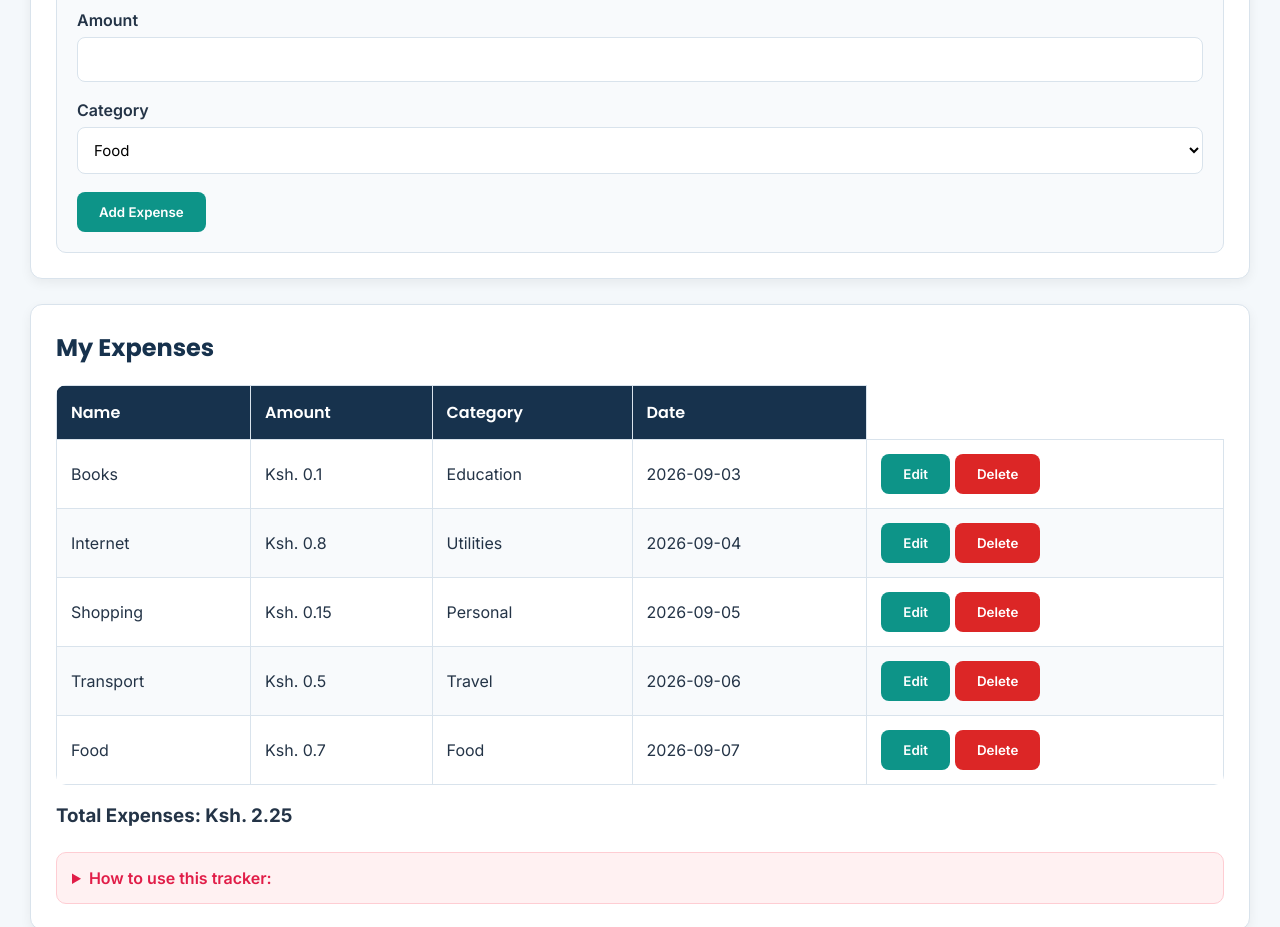
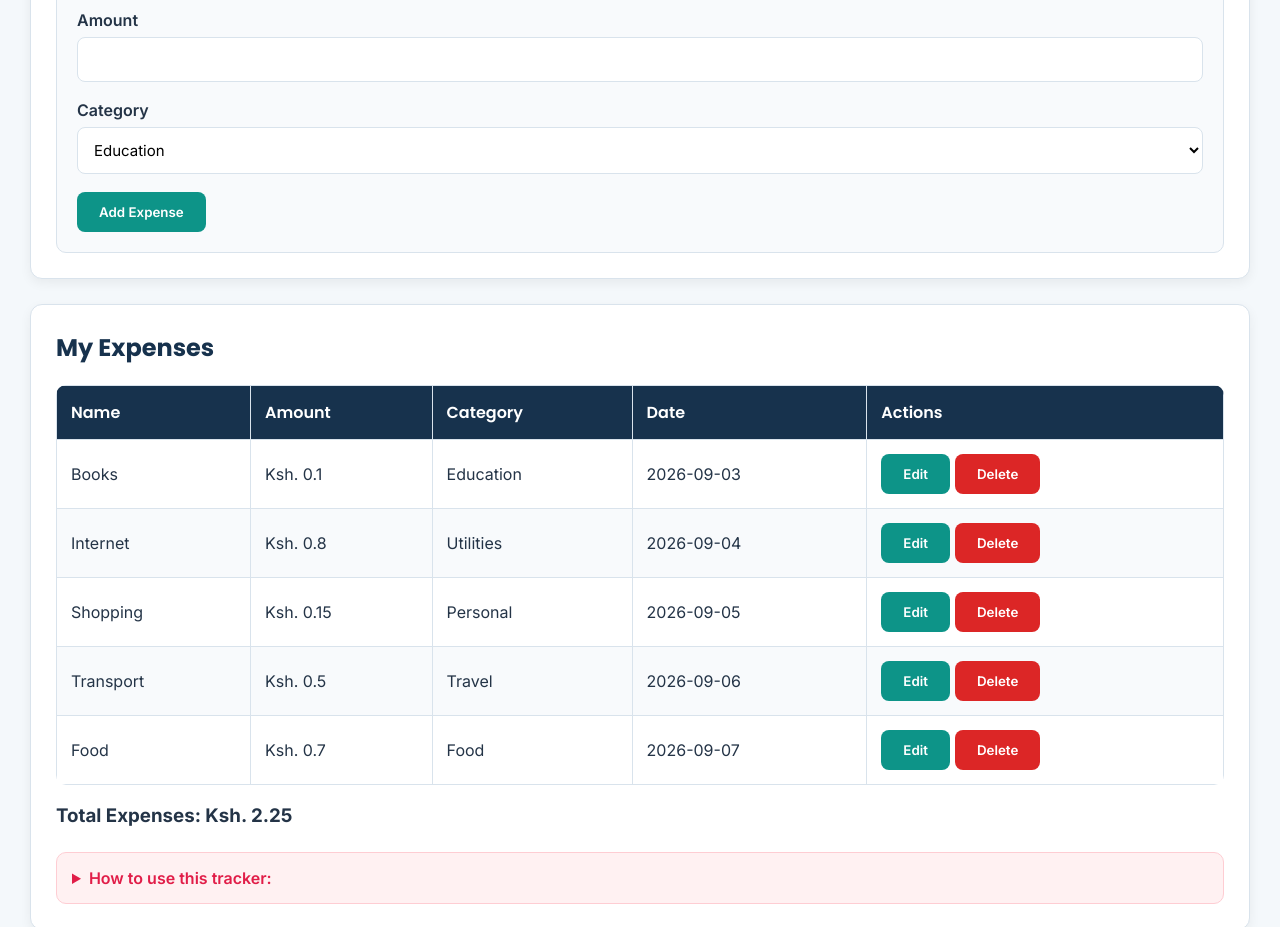
Before and after one commit to maulidalfred-prog/my-budget-tracker, a plain HTML site: page index.html in a window 1280 px wide. Shown: the part 1180-2107 px from the top of the page. Drawn offline with Linux system fonts and the light colour scheme.

Commit message:
Add files via upload
update my files

```diff
--- a/index.html
+++ b/index.html
@@ -30,16 +30,13 @@
 
         <label for="expense-category">Category</label>
 
-<select id="expense-category">
-    <option value="Food">Food</option>
-    <option value="Transport">Transport</option>
+
+<select id="expense-category" required>
     <option value="Education">Education</option>
     <option value="Utilities">Utilities</option>
     <option value="Personal">Personal</option>
     <option value="Travel">Travel</option>
-    <option value="Rent">Rent</option>
-    <option value="Entertainment">Entertainment</option>
-    <option value="Other">Other</option>
+    <option value="Food">Food</option>
 </select>
 
         <button type="submit">Add Expense</button>
@@ -58,6 +55,7 @@
                     <th>Amount</th>
                     <th>Category</th>
                     <th>Date</th>
+                    <th>Actions</th>
                 </tr>
 
             </thead>
```
